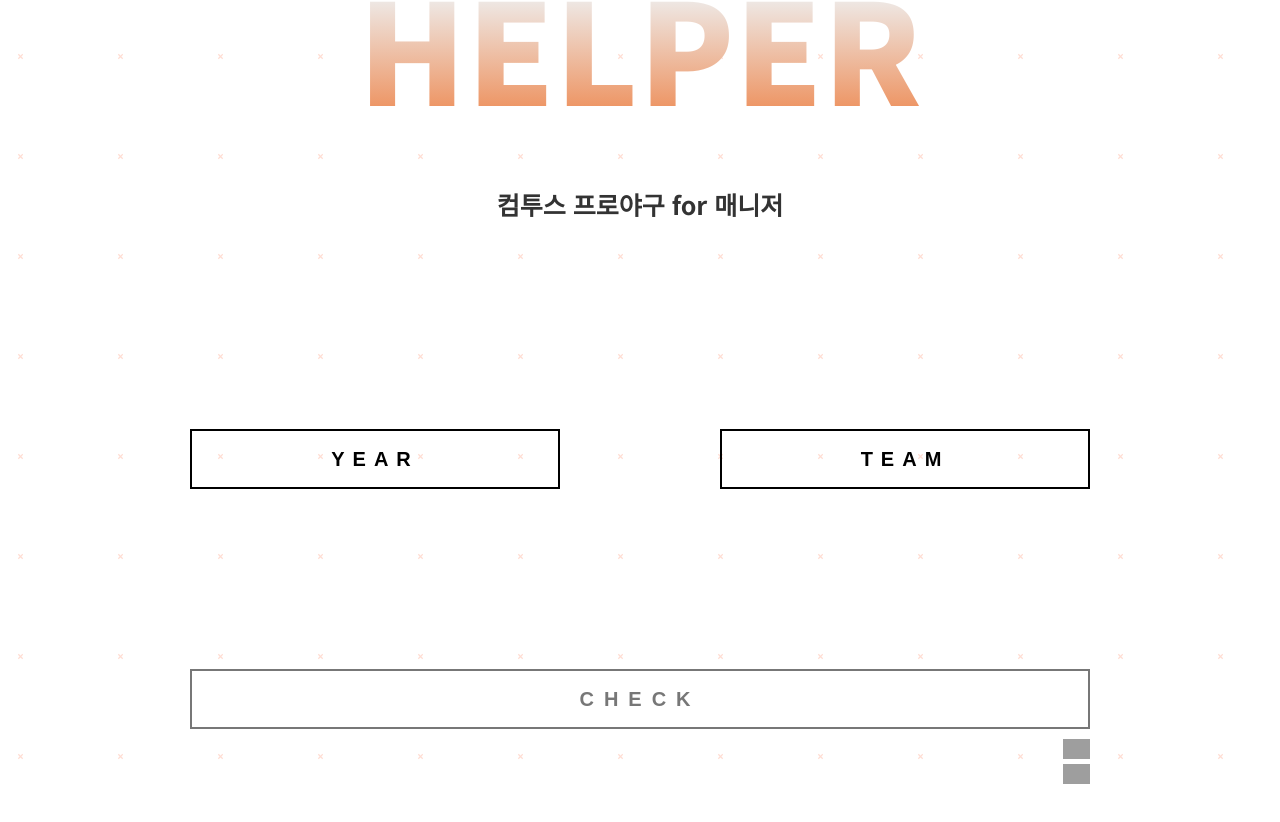
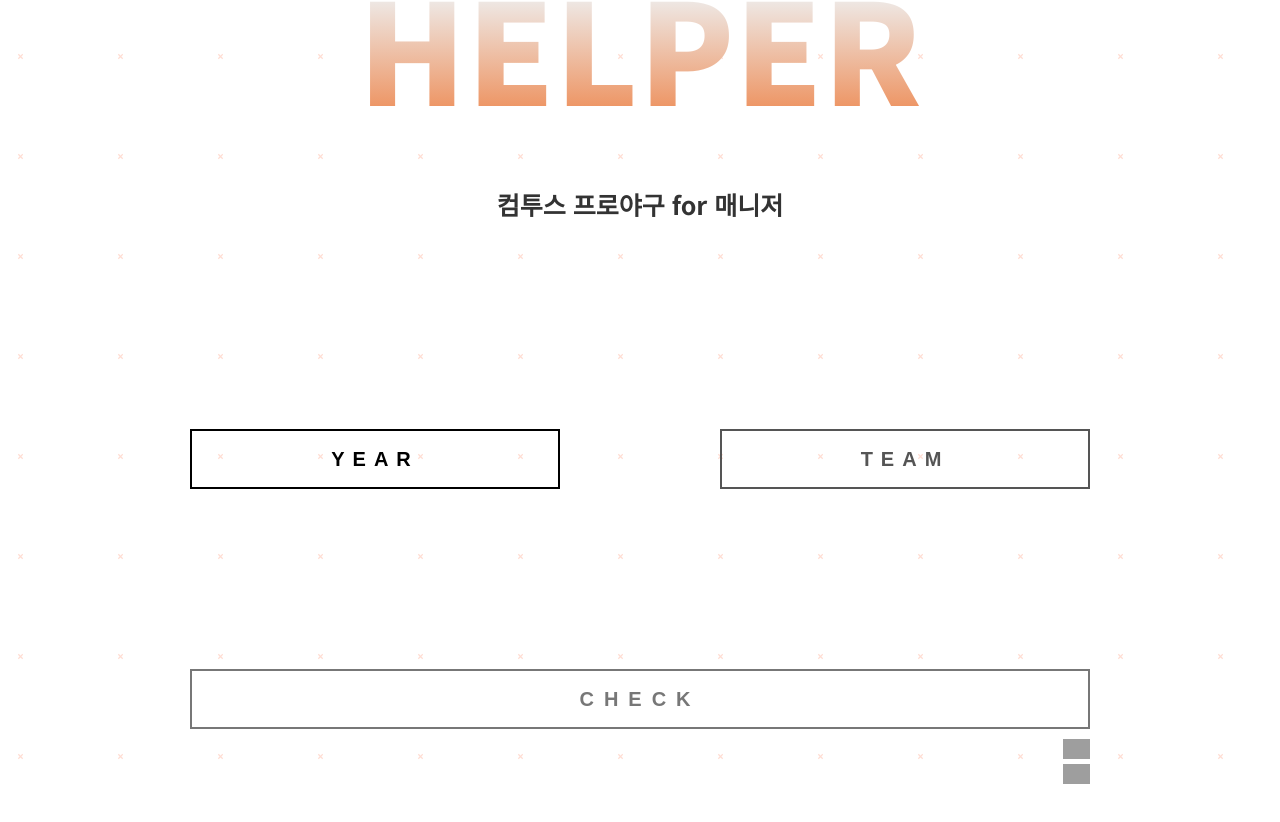
Before and after one commit to GINK-SS/CPM_ARENA, a Next.js app: page / in a window 1280 px wide. Shown: the part 564-1386 px from the top of the page. Built offline with nearby package versions, Linux system fonts and the light colour scheme; grey boxes are pictures that could not be loaded.

Commit message:
Feat: 연도 설정 하지 않으면 팀 선택 버튼 기능 안되게 구현

```diff
--- a/src/app/components/home/selection/index.tsx
+++ b/src/app/components/home/selection/index.tsx
@@ -10,10 +10,16 @@
   const { isShow: isShowOfYear, selectedYear, setShowYearList } = useYearStore();
   const { isShow: isShowOfTeam, allTeams, selectedTeams, setShowTeamList } = usePlayerStore();
 
+  const onTeamList = () => {
+    if (!selectedYear) return;
+
+    setShowTeamList();
+  };
+
   return (
     <S.Container>
       <S.Wrapper>
-        <S.Button $hasData={!!selectedYear} onClick={setShowYearList}>
+        <S.Button $hasData={!!selectedYear} onClick={setShowYearList} $isActive>
           {selectedYear ? `IN ${selectedYear}` : 'YEAR'}
         </S.Button>
 
@@ -21,7 +27,12 @@
       </S.Wrapper>
 
       <S.Wrapper>
-        <S.Button $hasData={selectedTeams.length === 5} onClick={setShowTeamList}>
+        <S.Button
+          $hasData={selectedTeams.length === 5}
+          onClick={onTeamList}
+          $isActive={!!selectedYear}
+          disabled={!selectedYear}
+        >
           {selectedTeams.length ? (
             <S.LogoWrapper>
               {selectedTeams.map((selectedTeam, idx) => (
--- a/src/app/components/home/selection/styles.ts
+++ b/src/app/components/home/selection/styles.ts
@@ -24,7 +24,7 @@
   position: relative;
 `;
 
-export const Button = styled.button<{ $hasData: boolean }>`
+export const Button = styled.button<{ $hasData: boolean; $isActive: boolean }>`
   position: relative;
   width: 370px;
   height: 60px;
@@ -33,14 +33,14 @@
   font-weight: 600;
   letter-spacing: 8px;
   background: ${({ $hasData }) => !$hasData && 'none'};
-  color: ${({ $hasData }) => ($hasData ? '#a3440f' : 'inherit')};
+  color: ${({ $hasData, $isActive }) => ($isActive ? ($hasData ? '#a3440f' : 'inherit') : '#555')};
   overflow: hidden;
   -webkit-transition: border-color 0.3s, color 0.3s;
   transition: border-color 0.3s, color 0.3s;
   -webkit-transition-timing-function: cubic-bezier(0.2, 1, 0.3, 1);
   transition-timing-function: cubic-bezier(0.2, 1, 0.3, 1);
   -moz-osx-font-smoothing: grayscale;
-  cursor: pointer;
+  cursor: ${({ $isActive }) => ($isActive ? 'pointer' : 'default')};
 
   &:focus {
     outline: none;
@@ -63,12 +63,12 @@
   }
 
   &:hover {
-    color: #a3440f;
-    border-color: #fff;
+    color: ${({ $isActive }) => ($isActive ? '#a3440f' : '#555')};
+    border-color: ${({ $isActive }) => ($isActive ? '#fff' : '#555')};
 
     &::before {
       opacity: 1;
-      background-color: #fff;
+      background-color: ${({ $isActive }) => ($isActive ? '#fff' : 'transparent')};
       -webkit-transform: rotate3d(0, 0, 1, 0deg);
       transform: rotate3d(0, 0, 1, 0deg);
       -webkit-transition-timing-function: cubic-bezier(0.2, 1, 0.3, 1);
```
